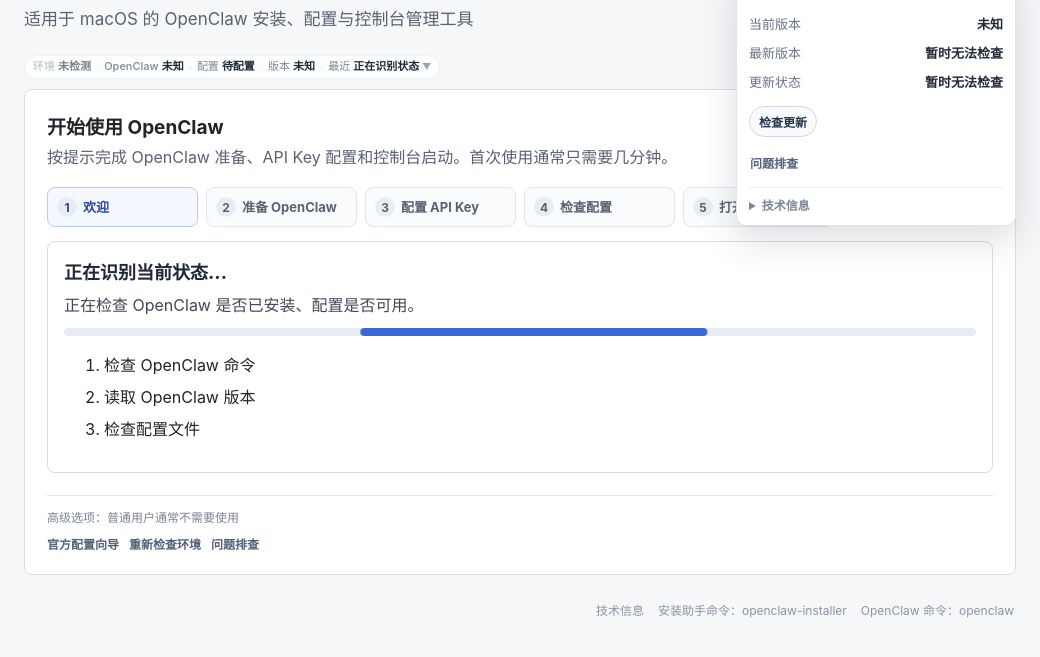
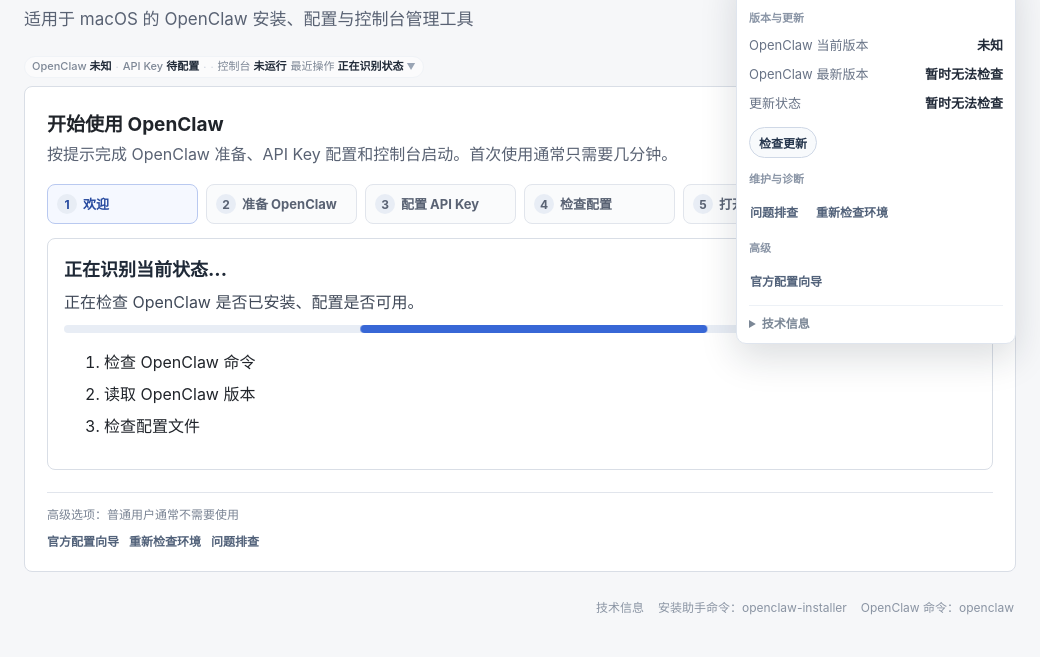
Before and after one commit to haihuiduan/Openclaw_Program, an Electron app: page src/gui/renderer/index.html in a window 1040 px wide. Both pictures are taken after a click on the button 1003 px from the left and 80 px from the top of the page. Shown: the part 131-788 px from the top of the page. Drawn offline with Linux system fonts and the light colour scheme; no server answers.

Commit message:
feat: add about menu with update actions

```diff
--- a/src/gui/renderer/renderer.js
+++ b/src/gui/renderer/renderer.js
@@ -1,11 +1,13 @@
 // Renderer：一页式安装向导。只通过 preload 暴露的安全 API 调用主进程能力。
 const lastAction = document.querySelector("#lastAction");
+const compactStatusBar = document.querySelector(".compact-status-bar");
 const recentStatusButton = document.querySelector("#recentStatusButton");
 const recentStatusMenu = document.querySelector("#recentStatusMenu");
 const environmentStatus = document.querySelector("#environmentStatus");
 const openClawStatus = document.querySelector("#openClawStatus");
 const configStatus = document.querySelector("#configStatus");
 const versionStatus = document.querySelector("#versionStatus");
+let consoleStatus = null;
 const appStage = document.querySelector("#appStage");
 const aboutMenu = document.querySelector("#aboutMenu");
 const homeButton = document.querySelector("#homeButton");
@@ -45,6 +47,8 @@
   updateNoticeDismissed: false
 };
 
+setupCompactStatusBar();
+
 if (window.openClawInstaller) {
   appStage.textContent = window.openClawInstaller.stage;
 }
@@ -79,10 +83,93 @@
 probeStartupState();
 
 function renderWizard() {
+  syncConsoleStatus();
   renderProgress();
   renderCurrentStep();
   renderUtilities();
   updateHomeButtonState();
+}
+
+function setupCompactStatusBar() {
+  const configLabel = configStatus && configStatus.previousElementSibling;
+
+  if (configLabel) {
+    configLabel.textContent = "API Key";
+  }
+
+  const recentLabel = recentStatusButton && recentStatusButton.querySelector(".status-label");
+
+  if (recentLabel) {
+    recentLabel.textContent = "最近操作";
+  }
+
+  hideStatusItem(environmentStatus, "after");
+  hideStatusItem(versionStatus, "after");
+  ensureConsoleStatusItem();
+}
+
+function hideStatusItem(valueElement, separatorDirection) {
+  const item = valueElement && valueElement.closest(".status-item");
+
+  if (!item) {
+    return;
+  }
+
+  item.classList.add("is-hidden-status");
+  const separator = separatorDirection === "before" ? item.previousElementSibling : item.nextElementSibling;
+
+  if (separator && separator.classList.contains("status-separator")) {
+    separator.classList.add("is-hidden-status");
+  }
+}
+
+function ensureConsoleStatusItem() {
+  if (!compactStatusBar || consoleStatus) {
+    return;
+  }
+
+  const recentItem = recentStatusButton && recentStatusButton.closest(".status-item");
+
+  if (!recentItem) {
+    return;
+  }
+
+  const separator = document.createElement("span");
+  separator.className = "status-separator console-status-separator";
+  separator.textContent = "·";
+
+  const item = document.createElement("span");
+  item.className = "status-item status-neutral console-status-item";
+
+  const label = document.createElement("span");
+  label.className = "status-label";
+  label.textContent = "控制台";
+
+  consoleStatus = document.createElement("strong");
+  consoleStatus.id = "consoleStatus";
+  consoleStatus.textContent = "未运行";
+
+  item.append(label, consoleStatus);
+  compactStatusBar.insertBefore(separator, recentItem);
+  compactStatusBar.insertBefore(item, recentItem);
+}
+
+function syncConsoleStatus() {
+  if (!consoleStatus) {
+    return;
+  }
+
+  if (wizardState.dashboardStatus === "opened") {
+    updateStatusCard(consoleStatus, "运行中", "pass");
+    return;
+  }
+
+  if (wizardState.dashboardStatus === "failed") {
+    updateStatusCard(consoleStatus, "未运行", "warning");
+    return;
+  }
+
+  updateStatusCard(consoleStatus, "未运行", "neutral");
 }
 
 function renderProgress() {
@@ -159,40 +246,26 @@
   }
 
   if (isReadyToUse()) {
-    const card = createCard("OpenClaw 已准备好", "你可以直接打开控制台开始使用，或更换 API Key。");
-    card.appendChild(createNotice("OpenClaw 已安装，API Key 配置已确认。", "pass"));
-    appendUpdateNotice(card);
-    appendDashboardNotice(card);
-    appendVersionInfo(card);
-    wizardCard.appendChild(card);
-    addConsoleActions();
-    addAction("更换 API Key", () => goToConfigure("reconfigure"), "secondary");
-    addUpdateActionIfNeeded();
+    renderToolboxHome();
     return;
   }
 
   if (wizardState.installStatus === "已安装" && wizardState.configStatus === "待确认") {
     const card = createCard("需要确认配置", "检测到这台电脑上可能已有 OpenClaw 配置，但本工具还不能确认 API Key 是否可用。你可以检查现有配置，或重新配置 API Key。");
-    appendUpdateNotice(card);
-    appendVersionInfo(card);
     wizardCard.appendChild(card);
     addAction("检查现有配置", () => runVerifyStep({ confirmConfig: false }), "primary");
     addAction("重新配置 API Key", () => goToConfigure("reconfigure"), "secondary");
     addAction("官方配置向导", openAdvancedConfigure, "secondary");
-    addUpdateActionIfNeeded();
     return;
   }
 
   if (wizardState.installStatus === "已安装") {
     const card = createCard("还差一步：配置 API Key", "已检测到 OpenClaw 已安装。请配置 AI 服务商 API Key 后开始使用。");
     card.appendChild(createNotice("如果你以前配置过，也可以检查现有配置。", "info"));
-    appendUpdateNotice(card);
-    appendVersionInfo(card);
     wizardCard.appendChild(card);
     addAction("配置 API Key", () => goToConfigure("first"), "primary");
     addAction("我已有配置，检查一下", () => runVerifyStep({ confirmConfig: false }), "secondary");
     addAction("官方配置向导", openAdvancedConfigure, "secondary");
-    addUpdateActionIfNeeded();
     return;
   }
 
@@ -206,6 +279,27 @@
   wizardCard.appendChild(card);
 
   addAction("开始", () => goToStep(1), "primary");
+}
+
+function renderToolboxHome() {
+  const heading = document.createElement("div");
+  heading.className = "toolbox-home-heading";
+
+  const title = document.createElement("h2");
+  title.textContent = "OpenClaw 工具箱";
+
+  const subtitle = document.createElement("p");
+  subtitle.textContent = "控制台管理与 API Key 配置";
+
+  heading.append(title, subtitle);
+  wizardCard.appendChild(heading);
+
+  const card = createCard("控制台", "启动后可在浏览器中使用 OpenClaw 控制台。");
+  appendDashboardNotice(card);
+  wizardCard.appendChild(card);
+
+  addAction("启动控制台", openDashboard, "primary");
+  addAction("更换 API Key", () => goToConfigure("reconfigure"), "secondary");
 }
 
 function renderPrepareStep() {
@@ -557,10 +651,12 @@
       wizardState.dashboardStatus = "opened";
       wizardState.dashboardMessage = result.message || "已尝试启动 OpenClaw 控制台，请在浏览器中继续使用。";
       updateLastAction("启动控制台");
+      syncConsoleStatus();
     } else {
       wizardState.dashboardStatus = "failed";
       wizardState.dashboardMessage = result.message || "控制台打开失败，请稍后重试，或进入问题排查看安装记录。";
       updateLastAction("控制台打开失败");
+      syncConsoleStatus();
     }
 
     renderDashboardFeedback();
@@ -568,6 +664,7 @@
     wizardState.dashboardStatus = "failed";
     wizardState.dashboardMessage = getErrorMessage(error) || "控制台打开失败，请稍后重试，或进入问题排查看安装记录。";
     updateLastAction("控制台打开失败");
+    syncConsoleStatus();
     renderDashboardFeedback();
   } finally {
     setBusy(false);
@@ -585,10 +682,12 @@
       wizardState.dashboardStatus = "stopped";
       wizardState.dashboardMessage = result.message || "已停止 OpenClaw 控制台。";
       updateLastAction("已停止控制台");
+      syncConsoleStatus();
     } else {
       wizardState.dashboardStatus = "failed";
       wizardState.dashboardMessage = result.message || "控制台停止失败，请稍后重试，或进入问题排查看日志。";
       updateLastAction("控制台停止失败");
+      syncConsoleStatus();
     }
 
     renderDashboardFeedback();
@@ -596,6 +695,7 @@
     wizardState.dashboardStatus = "failed";
     wizardState.dashboardMessage = getErrorMessage(error) || "控制台停止失败，请稍后重试，或进入问题排查看日志。";
     updateLastAction("控制台停止失败");
+    syncConsoleStatus();
     renderDashboardFeedback();
   } finally {
     setBusy(false);
@@ -1121,31 +1221,47 @@
   title.textContent = "OpenClaw 工具箱";
   aboutMenu.appendChild(title);
 
-  aboutMenu.appendChild(createAboutRow("当前版本", version.currentVersion || wizardState.openClawVersion || "未知"));
-  aboutMenu.appendChild(createAboutRow("最新版本", latestVersion || "暂时无法检查"));
+  aboutMenu.appendChild(createAboutSectionTitle("版本与更新"));
+  aboutMenu.appendChild(createAboutRow("OpenClaw 当前版本", version.currentVersion || wizardState.openClawVersion || "未知"));
+  aboutMenu.appendChild(createAboutRow("OpenClaw 最新版本", latestVersion || "暂时无法检查"));
   aboutMenu.appendChild(createAboutRow("更新状态", updateState));
 
-  const actions = document.createElement("div");
-  actions.className = "about-menu-actions";
-  actions.appendChild(createAboutButton("检查更新", checkUpdateFromAbout));
+  const updateActions = document.createElement("div");
+  updateActions.className = "about-menu-actions";
+  updateActions.appendChild(createAboutButton("检查更新", checkUpdateFromAbout));
 
   if (version.updateAvailable) {
-    actions.appendChild(createAboutButton("立即更新", () => {
+    updateActions.appendChild(createAboutButton("立即更新", () => {
       closeAboutMenu();
       runUpdateStep();
     }));
-    actions.appendChild(createAboutButton("稍后再说", dismissUpdateNotice));
-  }
-
-  aboutMenu.appendChild(actions);
-
-  const links = document.createElement("div");
-  links.className = "about-menu-links";
-  links.appendChild(createAboutLink("问题排查", () => {
+    updateActions.appendChild(createAboutButton("稍后再说", dismissUpdateNotice));
+  }
+
+  aboutMenu.appendChild(updateActions);
+
+  aboutMenu.appendChild(createAboutSectionTitle("维护与诊断"));
+  const maintenanceLinks = document.createElement("div");
+  maintenanceLinks.className = "about-menu-links";
+  maintenanceLinks.appendChild(createAboutLink("问题排查", () => {
     closeAboutMenu();
     openLogs();
   }));
-  aboutMenu.appendChild(links);
+  maintenanceLinks.appendChild(createAboutLink("重新检查环境", () => {
+    closeAboutMenu();
+    goToStep(1);
+    runDoctorStep();
+  }));
+  aboutMenu.appendChild(maintenanceLinks);
+
+  aboutMenu.appendChild(createAboutSectionTitle("高级"));
+  const advancedLinks = document.createElement("div");
+  advancedLinks.className = "about-menu-links";
+  advancedLinks.appendChild(createAboutLink("官方配置向导", () => {
+    closeAboutMenu();
+    openAdvancedConfigure();
+  }));
+  aboutMenu.appendChild(advancedLinks);
 
   const technical = document.createElement("details");
   technical.className = "about-technical";
@@ -1157,6 +1273,13 @@
   commands.appendChild(createAboutRow("OpenClaw 命令", "openclaw"));
   technical.append(summary, commands);
   aboutMenu.appendChild(technical);
+}
+
+function createAboutSectionTitle(text) {
+  const title = document.createElement("div");
+  title.className = "about-menu-section-title";
+  title.textContent = text;
+  return title;
 }
 
 function createAboutRow(labelText, valueText) {
--- a/src/gui/renderer/style.css
+++ b/src/gui/renderer/style.css
@@ -150,6 +150,18 @@
   font-weight: 800;
 }
 
+.about-menu-section-title {
+  margin: 12px 0 5px;
+  color: #8a95a6;
+  font-size: 11px;
+  font-weight: 800;
+  letter-spacing: 0;
+}
+
+.about-menu-title + .about-menu-section-title {
+  margin-top: 4px;
+}
+
 .about-menu-row {
   display: flex;
   justify-content: space-between;
@@ -237,15 +249,19 @@
   display: inline-flex;
   flex-wrap: wrap;
   align-items: center;
-  gap: 5px;
+  gap: 4px;
   max-width: 100%;
-  margin-bottom: 10px;
-  border: 1px solid #edf0f5;
+  margin-bottom: 8px;
+  border: 1px solid #f0f3f7;
   border-radius: 999px;
-  padding: 4px 8px;
-  background: rgba(255, 255, 255, 0.72);
+  padding: 3px 7px;
+  background: rgba(255, 255, 255, 0.58);
   color: #6d7787;
   font-size: 11px;
+}
+
+.is-hidden-status {
+  display: none !important;
 }
 
 .status-item {
@@ -915,6 +931,23 @@
   margin-bottom: 12px;
 }
 
+.toolbox-home-heading {
+  margin-bottom: 16px;
+}
+
+.toolbox-home-heading h2 {
+  margin-bottom: 4px;
+  color: #172033;
+  font-size: 24px;
+  line-height: 1.2;
+}
+
+.toolbox-home-heading p {
+  margin-bottom: 0;
+  color: #687386;
+  font-size: 14px;
+}
+
 .wizard-actions,
 .wizard-utilities {
   display: flex;
```
